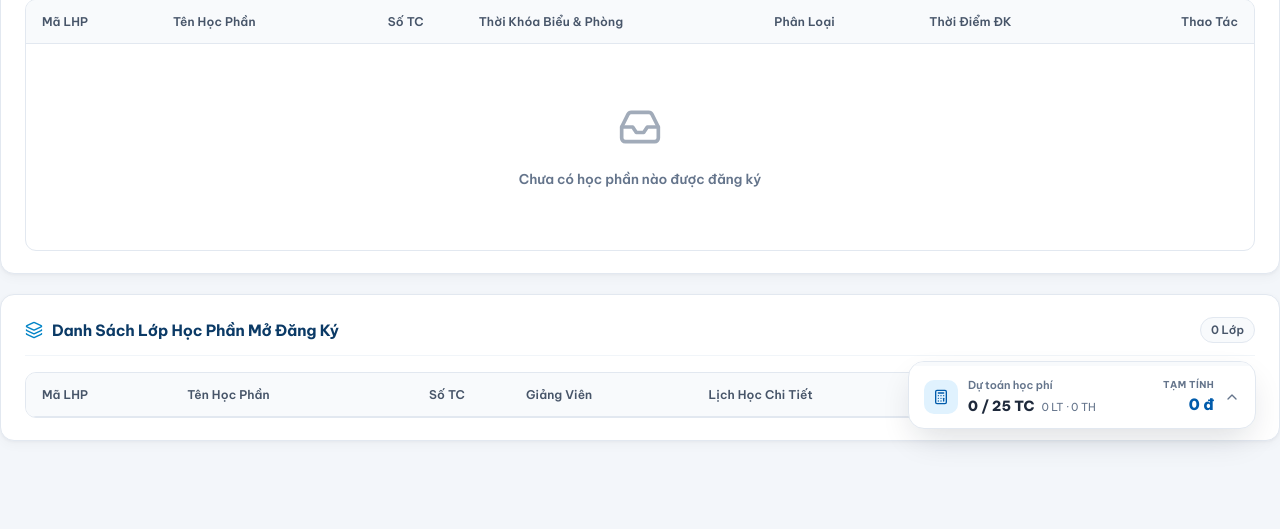
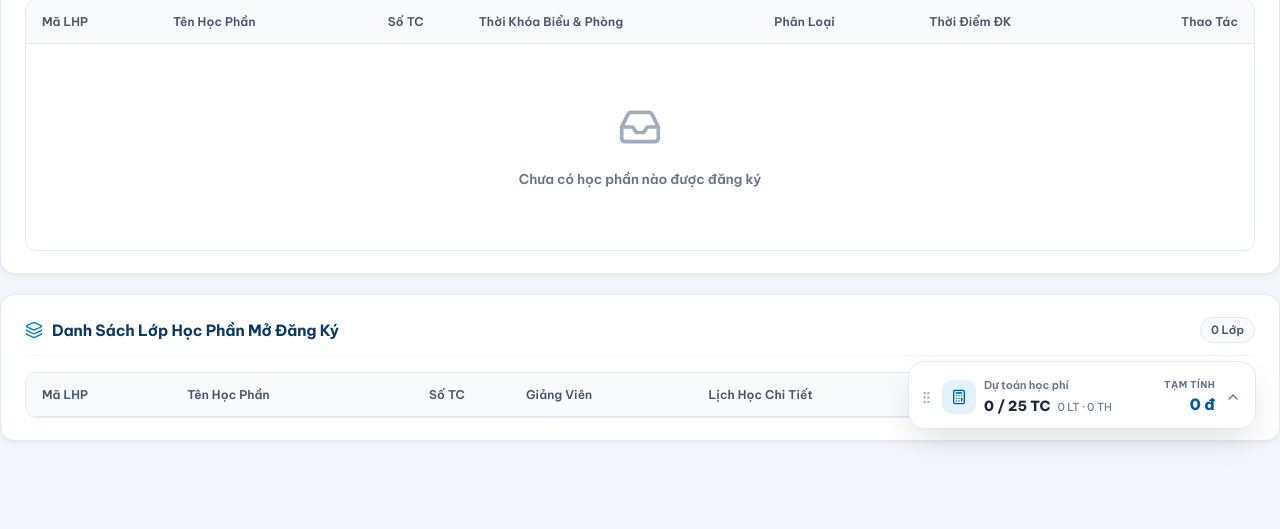
Before and after one commit to VuQuang1711/SmartCampusUniversity, a Spring app: page /student/registration in a window 1280 px wide. Shown: the part 353-882 px from the top of the page. Run offline with Thymeleaf, Linux system fonts and the light colour scheme; the template is opened without the code that fills it, so the values that code supplies are empty.

Commit message:
update Schedule

```diff
--- a/src/main/resources/templates/student/registration.html
+++ b/src/main/resources/templates/student/registration.html
@@ -518,7 +518,7 @@
             font-size: 12.5px;
         }
 
-        /* ===== FLOATING TUITION COMMAND BAR (ORIGINAL) ===== */
+        /* ===== FLOATING TUITION COMMAND BAR (DRAGGABLE) ===== */
         .tuition-pill-dock {
             position: fixed;
             bottom: 18px;
@@ -531,6 +531,14 @@
             min-width: 348px;
             max-width: 420px;
             overflow: hidden;
+            user-select: none;
+            -webkit-user-select: none;
+            transition: box-shadow 0.18s ease;
+        }
+        .tuition-pill-dock.dragging {
+            box-shadow: 0 24px 52px -10px rgba(15, 23, 42, 0.28);
+            border-color: var(--uit-blue-primary);
+            opacity: 0.96;
         }
         .tpd-sheet {
             display: grid;
@@ -541,13 +549,24 @@
         .tpd-sheet-in { overflow: hidden; background: var(--bg-subtle); }
         .tpd-list { padding: 10px 16px; max-height: 220px; overflow-y: auto; border-bottom: 1px solid var(--border-color); font-size: 12px; }
         .tpd-bar {
-            padding: 11px 15px;
+            padding: 11px 14px 11px 10px;
             display: flex;
             align-items: center;
             justify-content: space-between;
-            gap: 14px;
-            cursor: pointer;
-        }
+            gap: 12px;
+            cursor: grab;
+            touch-action: none;
+        }
+        .tuition-pill-dock.dragging .tpd-bar { cursor: grabbing; }
+        .tpd-grip {
+            color: var(--text-muted);
+            opacity: 0.55;
+            display: inline-flex;
+            align-items: center;
+            flex-shrink: 0;
+            transition: opacity 0.15s;
+        }
+        .tpd-bar:hover .tpd-grip { opacity: 1; }
         .tpd-prog {
             height: 4px;
             width: 100%;
@@ -869,8 +888,11 @@
         <div class="tpd-prog">
             <div class="tpd-prog-fill" id="tf-prog-fill" style="width: 0%;"></div>
         </div>
-        <div class="tpd-bar" onclick="toggleTuitionDetails()">
-            <div style="display: flex; align-items: center; gap: 10px;">
+        <div class="tpd-bar" id="tf-drag-handle" title="Kéo để di chuyển • Nhấn để xem chi tiết">
+            <div style="display: flex; align-items: center; gap: 8px;">
+                <span class="tpd-grip">
+                    <i data-lucide="grip-vertical" style="width: 15px; height: 15px;"></i>
+                </span>
                 <div style="width: 34px; height: 34px; border-radius: 10px; background: var(--uit-blue-light); color: var(--uit-blue); display: flex; align-items: center; justify-content: center; flex-shrink: 0;">
                     <i data-lucide="calculator" style="width: 16px; height: 16px;"></i>
                 </div>
@@ -1394,7 +1416,94 @@
                 const w = document.getElementById('tuition-float-widget');
                 const opened = w.classList.toggle('open');
                 document.getElementById('tf-chevron').style.transform = opened ? 'rotate(180deg)' : 'rotate(0deg)';
-            };
+                requestAnimationFrame(clampTuitionDockIntoViewport);
+            };
+
+            function clampTuitionDockIntoViewport() {
+                const dock = document.getElementById('tuition-float-widget');
+                if (!dock || dock.style.left === '') return;
+                const pad = 12;
+                const rect = dock.getBoundingClientRect();
+                const maxL = Math.max(pad, window.innerWidth - rect.width - pad);
+                const maxB = Math.max(pad, window.innerHeight - rect.height - pad);
+                const curL = parseFloat(dock.style.left);
+                const curB = parseFloat(dock.style.bottom);
+                if (!isNaN(curL)) dock.style.left = Math.min(maxL, Math.max(pad, curL)) + 'px';
+                if (!isNaN(curB)) dock.style.bottom = Math.min(maxB, Math.max(pad, curB)) + 'px';
+            }
+
+            function initDraggableTuitionDock() {
+                const dock = document.getElementById('tuition-float-widget');
+                const handle = document.getElementById('tf-drag-handle');
+                if (!dock || !handle) return;
+
+                // Restore saved position (anchored by left + bottom so expanding opens UPWARD while main bar stays stationary!)
+                try {
+                    const saved = JSON.parse(localStorage.getItem('tuitionDockPos') || 'null');
+                    if (saved && typeof saved.left === 'number' && typeof saved.bottom === 'number') {
+                        dock.style.right = 'auto';
+                        dock.style.top = 'auto';
+                        dock.style.left = saved.left + 'px';
+                        dock.style.bottom = saved.bottom + 'px';
+                        clampTuitionDockIntoViewport();
+                    }
+                } catch (e) {}
+
+                let isDown = false, didDrag = false;
+                let startX = 0, startY = 0, origLeft = 0, origBottom = 0;
+
+                handle.addEventListener('pointerdown', (e) => {
+                    if (e.button !== 0 && e.pointerType === 'mouse') return;
+                    const rect = dock.getBoundingClientRect();
+                    isDown = true;
+                    didDrag = false;
+                    startX = e.clientX;
+                    startY = e.clientY;
+                    origLeft = rect.left;
+                    origBottom = window.innerHeight - rect.bottom;
+                    handle.setPointerCapture(e.pointerId);
+                });
+
+                handle.addEventListener('pointermove', (e) => {
+                    if (!isDown) return;
+                    const dx = e.clientX - startX;
+                    const dy = e.clientY - startY;
+                    if (!didDrag && Math.hypot(dx, dy) > 5) {
+                        didDrag = true;
+                        dock.classList.add('dragging');
+                        dock.style.right = 'auto';
+                        dock.style.top = 'auto';
+                    }
+                    if (!didDrag) return;
+                    const pad = 12;
+                    const rect = dock.getBoundingClientRect();
+                    const nextL = Math.min(Math.max(pad, origLeft + dx), Math.max(pad, window.innerWidth - rect.width - pad));
+                    const nextB = Math.min(Math.max(pad, origBottom - dy), Math.max(pad, window.innerHeight - rect.height - pad));
+                    dock.style.left = nextL + 'px';
+                    dock.style.bottom = nextB + 'px';
+                });
+
+                const endDrag = (e) => {
+                    if (!isDown) return;
+                    isDown = false;
+                    try { handle.releasePointerCapture(e.pointerId); } catch (err) {}
+                    if (didDrag) {
+                        dock.classList.remove('dragging');
+                        try {
+                            localStorage.setItem('tuitionDockPos', JSON.stringify({
+                                left: parseFloat(dock.style.left),
+                                bottom: parseFloat(dock.style.bottom)
+                            }));
+                        } catch (err) {}
+                    } else {
+                        toggleTuitionDetails();
+                    }
+                };
+
+                handle.addEventListener('pointerup', endDrag);
+                handle.addEventListener('pointercancel', endDrag);
+                window.addEventListener('resize', clampTuitionDockIntoViewport);
+            }
 
             function renderSandboxAll() {
                 renderSandboxCourseList();
@@ -1630,6 +1739,7 @@
             };
 
             document.addEventListener('DOMContentLoaded', () => {
+                initDraggableTuitionDock();
                 try {
                     if (localStorage.getItem('sandboxSidebarHidden') === '1') {
                         document.getElementById('planner-frame')?.classList.add('is-collapsed');
```
